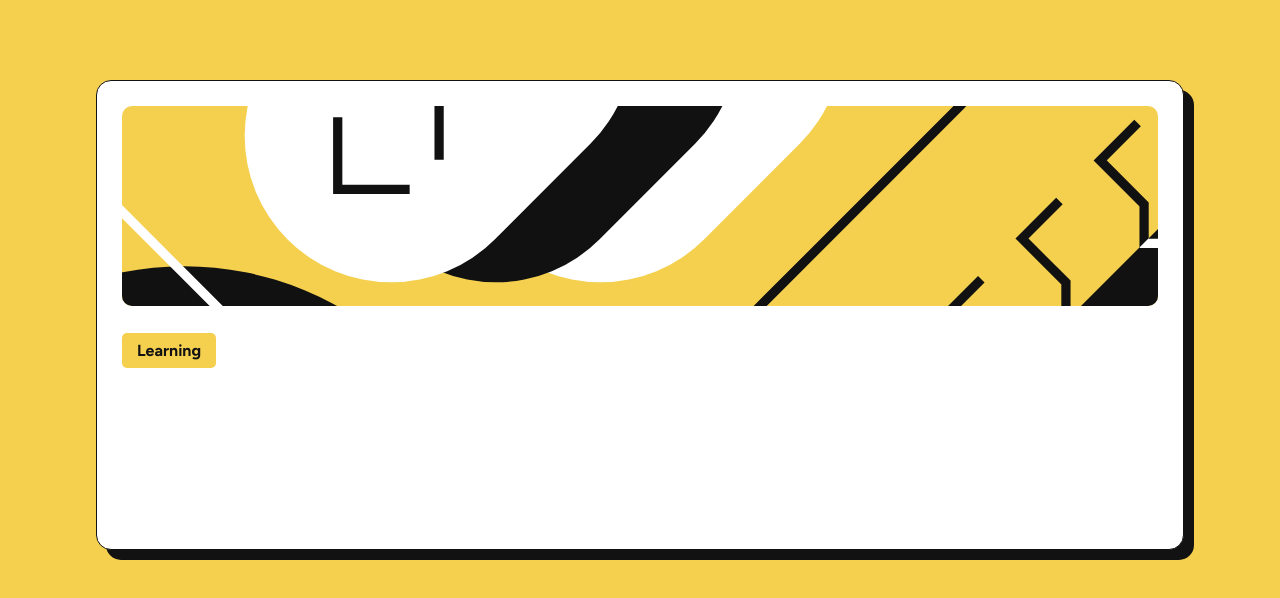
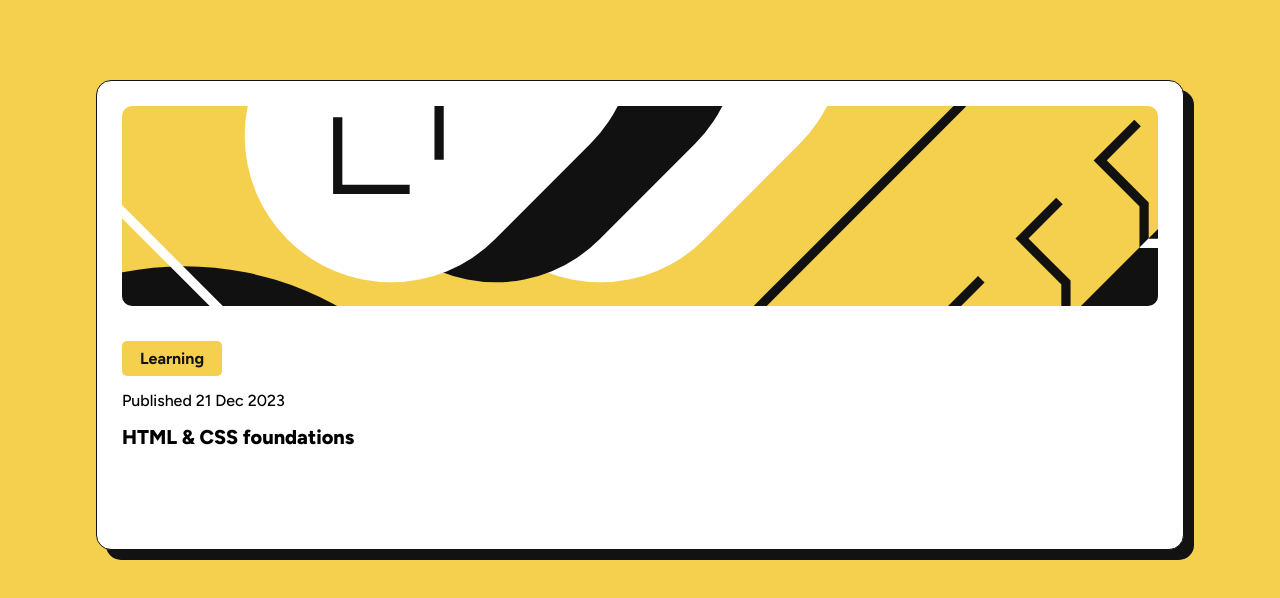
Before and after one commit to JuanBlancodev/blog-preview-card, a React (Vite) app: page / in a window 1280 px wide. Shown: the top 598 px of the page. Built offline with nearby package versions, Linux system fonts and the light colour scheme.

Commit message:
date and title added

```diff
--- a/src/components/Header.jsx
+++ b/src/components/Header.jsx
@@ -2,13 +2,16 @@ import styled from 'styled-components'
 import Label from './Label'
 
 const Container = styled.header`
-
+  display: grid;
+  row-gap: 15px;
 `
 
 const Header = () => {
   return (
     <Container>
       <Label info="Learning" />
+      <p className='fw-normal'>Published 21 Dec 2023</p>
+      <h1 className='fw-bold fs-medium nowarp'>HTML & CSS foundations</h1>
     </Container>
   )
 }
--- a/src/components/Label.jsx
+++ b/src/components/Label.jsx
@@ -2,8 +2,11 @@ import PropTypes from 'prop-types'
 import styled from 'styled-components'
 
 const Content = styled.span`
+  width: 100px;
   padding: 8px 15px;
   border-radius: 5px;
+
+  text-align: center;
 `
 
 const Label = ({ info }) => {
--- a/src/css/index.css
+++ b/src/css/index.css
@@ -13,7 +13,9 @@
   --color-grey: hsl(0, 0%, 50%);
   --color-black: hsl(0, 0%, 7%);
 
-  --font-size-paragraph: 16px;
+  --font-size-small: 16px;
+  --font-size-medium: 20px;
+  --font-size-large: 25px;
 }
 
 *{
@@ -33,12 +35,20 @@ body{
 }
 
 p{
-  font-size: var(--font-size-paragraph);
+  font-size: var(--font-size-small);
 }
 
 /* Font Size */
 .fs-small{
-  font-size: var(--font-size-paragraph);
+  font-size: var(--font-size-small);
+}
+
+.fs-medium{
+  font-size: var(--font-size-medium);
+}
+
+.fs-large{
+  font-size: var(--font-size-large);
 }
 
 /* Font Weight */
@@ -79,3 +89,8 @@ p{
 .bg-white{
   background-color: var(--color-white);
 }
+
+/* Text */
+.nowarp{
+  text-wrap: nowrap;
+}
```
